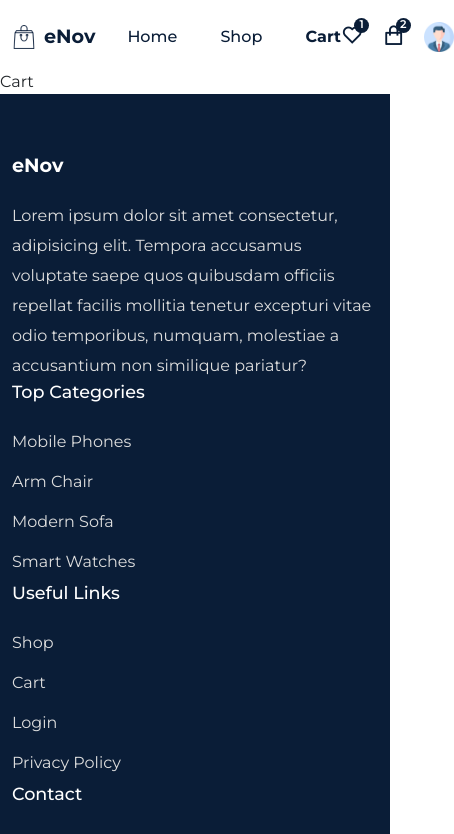
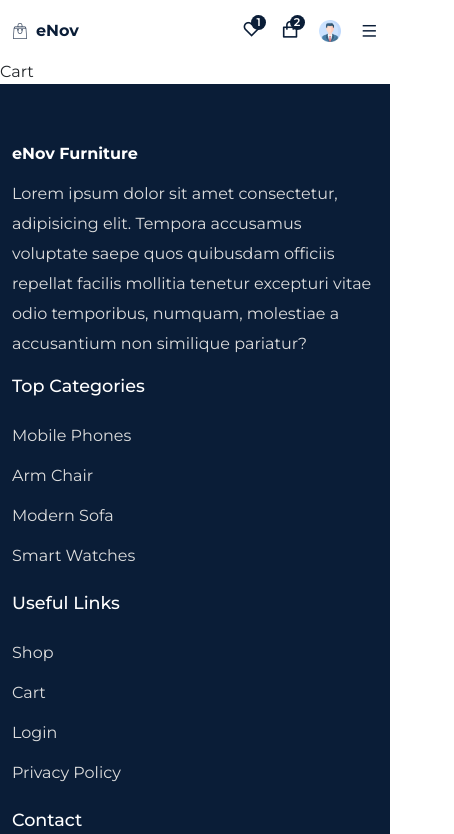
Before and after one commit to raxhavijaya/efurniture, a React (Create React App) app: page /cart in a window 390 px wide. Shown: the top 834 px of the page, 454 px wide, since content can reach past the window. Built offline with nearby package versions, Linux system fonts and the light colour scheme.

Commit message:
landing page completed

```diff
--- a/src/App.css
+++ b/src/App.css
@@ -67,3 +67,9 @@
   color: var(--primary-color);
   font-weight: 600;
 }
+
+@media only screen and (max-width: 768px){
+  section{
+    padding: 40px 0px;
+  }
+}
--- a/src/components/Footer/Footer.jsx
+++ b/src/components/Footer/Footer.jsx
@@ -3,7 +3,6 @@
 
 import { Container, Row, Col, ListGroup, ListGroupItem } from "reactstrap";
 import { Link } from "react-router-dom";
-
 
 const Footer = () => {
   const year = new Date().getFullYear();
@@ -11,18 +10,18 @@
     <footer className="footer">
       <Container>
         <Row>
-          <Col lg="4">
+          <Col lg="4" md="6" className="mb-3">
             <div className="logo">
               <div>
-                <h1 className="text-white">eNov</h1>
+                <h1 className="text-white">eNov Furniture</h1>
               </div>
             </div>
-            <p className="footer__text mt-4">
+            <p className="footer__text mt-3">
               Lorem ipsum dolor sit amet consectetur, adipisicing elit. Tempora accusamus voluptate saepe quos quibusdam officiis repellat facilis mollitia tenetur excepturi vitae odio temporibus,
               numquam, molestiae a accusantium non similique pariatur?
             </p>
           </Col>
-          <Col lg="3">
+          <Col lg="3" md="3" className="mb-3">
             <div className="footer__quick-links">
               <h4 className="quick__links-title">Top Categories</h4>
               <ListGroup>
@@ -41,7 +40,7 @@
               </ListGroup>
             </div>
           </Col>
-          <Col lg="2">
+          <Col lg="2" md="3" className="mb-3">
             <div className="footer__quick-links">
               <h4 className="quick__links-title">Useful Links</h4>
               <ListGroup>
@@ -60,7 +59,7 @@
               </ListGroup>
             </div>
           </Col>
-          <Col lg="3">
+          <Col lg="3" md="4">
             <div className="footer__quick-links">
               <h4 className="quick__links-title">Contact</h4>
               <ListGroup className="footer__contact">
--- a/src/components/Header/Header.jsx
+++ b/src/components/Header/Header.jsx
@@ -27,14 +27,12 @@
 
 const Header = () => {
   const headerRef = useRef(null);
+  const menuRef = useRef(null);
 
   const stickyHeaderFunc = () => {
     window.addEventListener("scroll", () => {
-      if (
-        document.body.scrollTop > 80 ||
-        document.documentElement.scrollTop > 80
-        ) {
-        headerRef.current.classList.add("sticky__header")
+      if (document.body.scrollTop > 80 || document.documentElement.scrollTop > 80) {
+        headerRef.current.classList.add("sticky__header");
       } else {
         headerRef.current.classList.remove("sticky__header");
       }
@@ -45,6 +43,8 @@
     stickyHeaderFunc();
     return () => window.removeEventListener("scroll", stickyHeaderFunc);
   });
+
+  const menuToggle = () => menuRef.current.classList.toggle("active__menu");
 
   return (
     <header className="header" ref={headerRef}>
@@ -58,7 +58,7 @@
               </div>
             </div>
 
-            <div className="navigation">
+            <div className="navigation" ref={menuRef} onClick={menuToggle}>
               <ul className="menu">
                 {nav__links.map((item, index) => (
                   <li className="nav__item" key={index}>
@@ -82,11 +82,11 @@
               <span>
                 <motion.img whileTap={{ scale: 1.2 }} src={userIcon} alt="" />
               </span>
-            </div>
-            <div className="mobile__menu">
-              <span>
-                <i className="ri-menu-line"></i>
-              </span>
+              <div className="mobile__menu">
+                <span onClick={menuToggle}>
+                  <i className="ri-menu-line"></i>
+                </span>
+              </div>
             </div>
           </div>
         </Row>
--- a/src/components/Header/header.css
+++ b/src/components/Header/header.css
@@ -91,14 +91,77 @@
   font-weight: 700 !important;
 }
 
-.sticky__header{
+.sticky__header {
   width: 100%;
   height: 70px;
   line-height: 70px;
   position: sticky;
   top: 0;
-  left:0;
+  left: 0;
   z-index: 999;
   box-shadow: 3px 3px 8px -3px #ddd;
   background: #fff;
 }
+
+@media only screen and (max-width: 768px) {
+  .navigation {
+    position: fixed;
+    top: 0;
+    left: 0;
+    width: 100%;
+    height: 100%;
+    background: rgba(0, 0, 0, 0.53);
+    z-index: 9999;
+    display: none;
+  }
+
+  .menu {
+    position: absolute;
+    top: 0;
+    right: 0;
+    width: 250px;
+    height: 100%;
+    background: #fff;
+    z-index: 99999;
+    flex-direction: column;
+    align-items: center;
+    justify-content: center;
+  }
+
+  .active__menu {
+    display: block;
+  }
+
+  .mobile__menu {
+    display: block;
+  }
+
+  .mobile__menu span i {
+    font-size: 1.1rem !important;
+  }
+
+  .logo img {
+    width: 1rem;
+    height: 1rem;
+  }
+
+  .logo h1 {
+    font-size: 1rem;
+  }
+
+  .fav__icon i,
+  .cart__icon i {
+    font-size: 1.2rem !important;
+  }
+
+  .nav__icons span img {
+    width: 1.4rem;
+    height: 1.4rem;
+  }
+
+  .header {
+    width: 100%;
+    height: 60px;
+    line-height: 60px;
+  }
+}
--- a/src/components/UI/Clock.jsx
+++ b/src/components/UI/Clock.jsx
@@ -1,4 +1,6 @@
 import React, { useState, useEffect } from "react";
+
+import "../../styles/clock.css";
 
 const Clock = () => {
   const [days, setDays] = useState();
--- a/src/pages/Home.jsx
+++ b/src/pages/Home.jsx
@@ -22,7 +22,6 @@
   const [wirelessProducts, setWirelessProducts] = useState([]);
   const [popularProducts, setPopularProducts] = useState([]);
 
-
   const year = new Date().getFullYear();
 
   useEffect(() => {
@@ -41,7 +40,6 @@
     setMobileProducts(filteredMobileProducts);
     setWirelessProducts(filteredWirelessProducts);
     setPopularProducts(filteredPopularProducts);
-
   }, []);
 
   return (
@@ -58,11 +56,10 @@
                   corrupti consequatur facere molestias dignissimos iure!
                 </p>
                 <Link to="/shop">
-                <motion.button whileHover={{ scale: 1.1 }} className="buy__btn">SHOP NOW
-
-    </motion.button>
+                  <motion.button whileHover={{ scale: 1.1 }} className="buy__btn">
+                    SHOP NOW
+                  </motion.button>
                 </Link>
-
               </div>
             </Col>
             <Col lg="6" md="6">
@@ -97,7 +94,7 @@
       <section className="timer__count">
         <Container>
           <Row>
-            <Col lg="6" md="6">
+            <Col lg="6" md="12" className="count__down-col">
               <div className="clock__top-content">
                 <h4 className="text-white fs-6 mb-2">Limited Offers</h4>
                 <h3 className="text-white fs-5 mb-2">Quality Armchair</h3>
@@ -110,8 +107,8 @@
                 </motion.button>
               </Link>
             </Col>
-            <Col lg="6" md="6" className="text-end">
-              <motion.img whileHover={{scale:1.1}} src={counterImg} alt="" />
+            <Col lg="6" md="12" className="text-end counter__img">
+              <motion.img whileHover={{ scale: 1.1 }} src={counterImg} alt="" />
             </Col>
           </Row>
         </Container>
@@ -129,13 +126,12 @@
       </section>
 
       <section className="popular__category">
-      <Container>
+        <Container>
           <Row>
             <Col lg="12" className="text-center mb-2">
               <h2 className="section__title">Popular Products</h2>
             </Col>
             <ProductList data={popularProducts} />
-
           </Row>
         </Container>
       </section>
--- a/src/services/services.css
+++ b/src/services/services.css
@@ -7,7 +7,7 @@
   border-radius: 15px;
 }
 
-.service__item span i{
+.service__item span i {
   font-size: 2.2rem;
   background: var(--primary-color);
   padding: 10px;
@@ -16,14 +16,42 @@
   font-weight: 400 !important;
 }
 
-.service__item h3{
+.service__item h3 {
   color: var(--primary-color);
   font-size: 1.1rem;
   font-weight: 600;
 }
 
-.service__item p{
+.service__item p {
   font-size: 0.9rem;
   margin-top: 5px;
   color: #222;
 }
+
+@media only screen and (max-width: 992px) {
+  .service__item span i {
+    font-size: 1.8rem;
+    padding: 5px;
+  }
+  .service__item h3 {
+    font-size: 1rem;
+  }
+
+  .service__item {
+    padding: 10px;
+    margin-bottom: 1rem;
+  }
+}
+
+@media only screen and (max-width: 768px) {
+  .service__item span i {
+    font-size: 1.4rem;
+    padding: 5px;
+  }
+}
+
+@media only screen and (max-width: 576px) {
+  .service__item {
+    padding: 18px;
+  }
+}
--- /dev/null
+++ b/src/styles/clock.css
@@ -0,0 +1,15 @@
+
+@media only screen and (max-width: 992px){
+    .clock__wrapper{
+        justify-content: center;
+    }
+
+    .clock__data h1{
+        font-size: 1.1rem !important;
+    }
+
+    .clock__data h5{
+        font-size: 0.9rem !important;
+    }
+
+}
--- a/src/styles/home.css
+++ b/src/styles/home.css
@@ -33,25 +33,81 @@
   padding-top: 45px;
 }
 
-.trending__products{
+.trending__products {
   display: flex;
   align-items: center;
   justify-content: center;
 }
 
-.timer__count{
+.timer__count {
   background: var(--primary-color);
   height: 300px;
 }
 
-.timer__count img{
+.timer__count img {
   width: 70% !important;
   height: 70% !important;
   object-fit: contain;
 }
 
-.store__btn{
+.store__btn {
   background: #fff;
   color: var(--primary-color);
   font-weight: 600;
 }
+
+@media only screen and (max-width: 992px) {
+  .hero__content h2 {
+    font-size: 1.8rem;
+  }
+
+  .section__title {
+    font-size: 1.6rem;
+  }
+
+  .counter__img {
+    display: none;
+  }
+
+  .clock__top-content {
+    text-align: center;
+  }
+
+  .clock__top-content h4 {
+    font-size: 0.9rem !important;
+  }
+
+  .clock__top-content h3 {
+    font-size: 1rem !important;
+  }
+
+  .count__down-col {
+    text-align: center;
+    display: inline-block;
+  }
+}
+
+@media only screen and (max-width: 768px) {
+  .hero__content h2 {
+    font-size: 1.6rem;
+  }
+
+  .hero__content p {
+    font-size: 0.9rem;
+  }
+
+  .buy__btn a {
+    font-size: 0.9rem;
+  }
+
+  .section__title {
+    font-size: 1.4rem;
+  }
+}
+
+@media only screen and (max-width: 576px) {
+  .hero__content h2 {
+    padding-top: 0;
+    margin-bottom: 40px;
+  }
+}
```
Also changed, not shown: src/styles/product-card.css (+18 -2 lines). Lines whose indentation alone changed are shown as unchanged.
